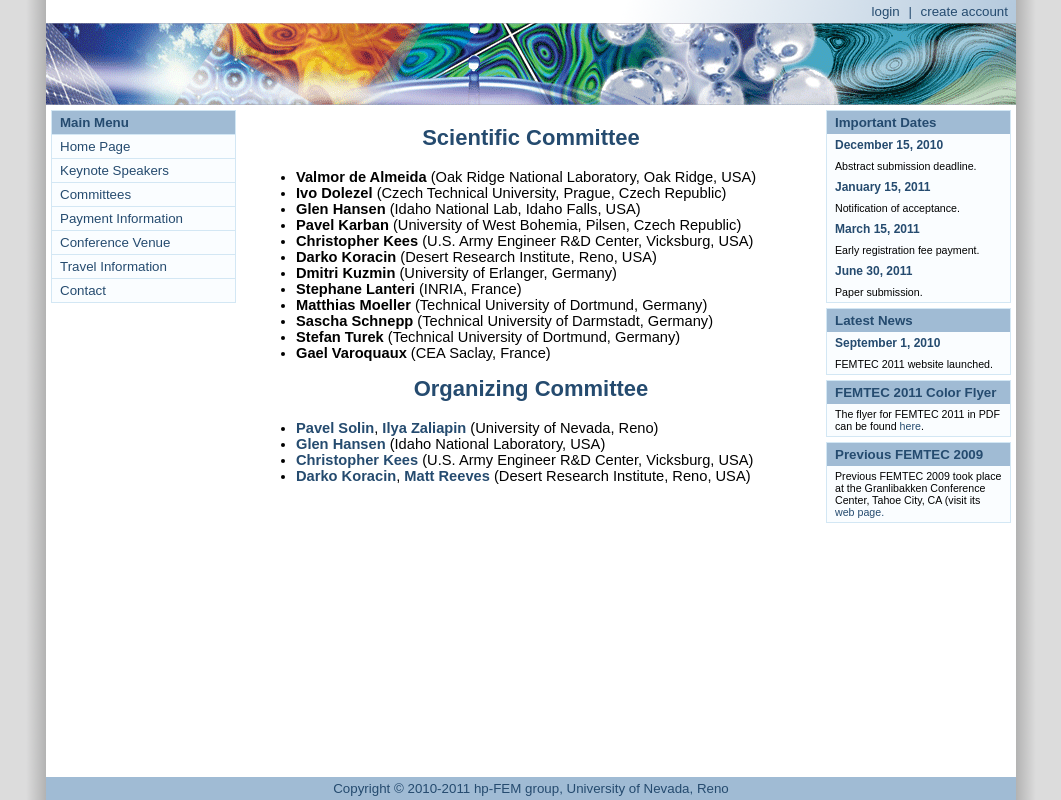
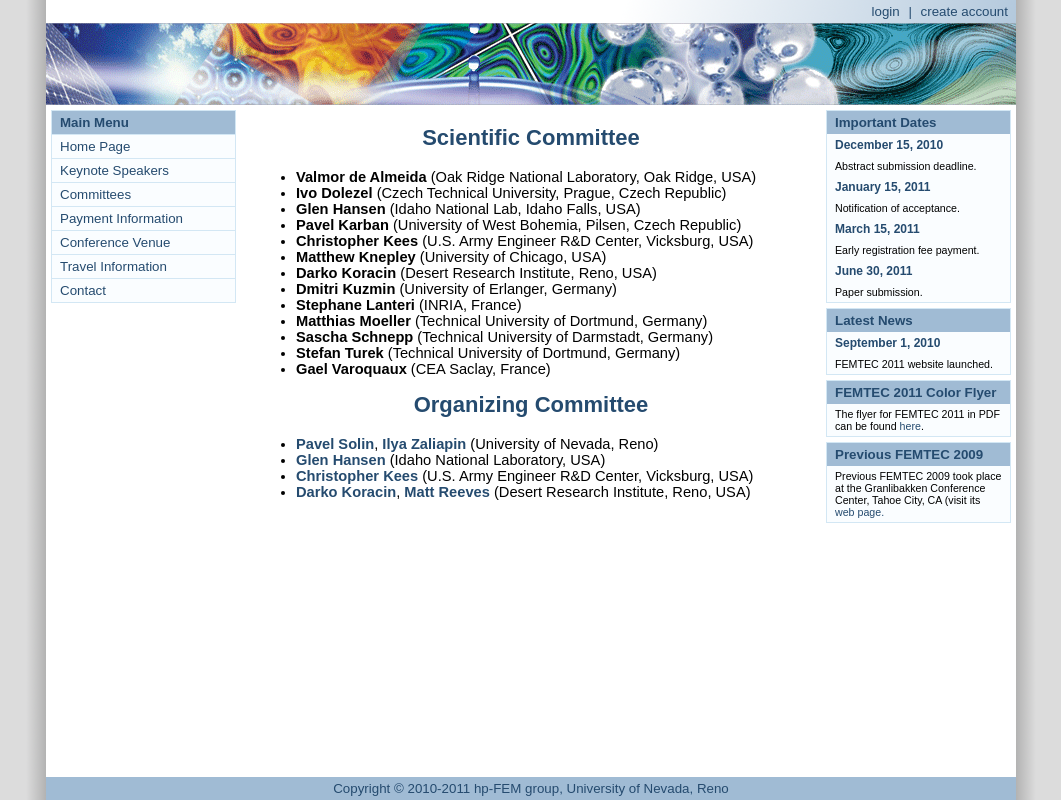
Before and after one commit to mattpap/femtec-2011, a Django app: template femtec/templates/content/committees.html in a window 1280 px wide. Shown: the whole page, without its empty margins (109-1170 px from the left). Run offline with Django 3.2, Linux system fonts and the light colour scheme; the template is opened without the code that fills it, so the values that code supplies are empty; parts of the project's set-up code (start-up, migrations or seed data) failed here and were passed over.

Commit message:
M. Knepley added to scientific committee.

```diff
--- a/femtec/templates/content/committees.html
+++ b/femtec/templates/content/committees.html
@@ -9,6 +9,7 @@
         <li><b>Glen Hansen</b> (Idaho National Lab, Idaho Falls, USA)</li>
         <li><b>Pavel Karban</b> (University of West Bohemia, Pilsen, Czech Republic)</li>
         <li><b>Christopher Kees</b> (U.S. Army Engineer R&D Center, Vicksburg, USA)</li>
+        <li><b>Matthew Knepley</b> (University of Chicago, USA)</li>
         <li><b>Darko Koracin</b> (Desert Research Institute, Reno, USA)</li>
         <li><b>Dmitri Kuzmin</b> (University of Erlanger, Germany)</li>
         <li><b>Stephane Lanteri</b> (INRIA, France)</li>
```
